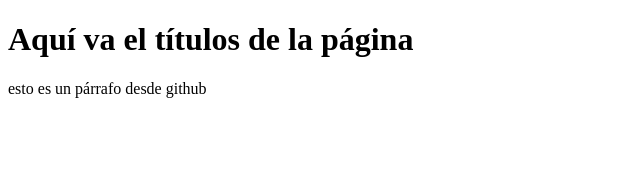
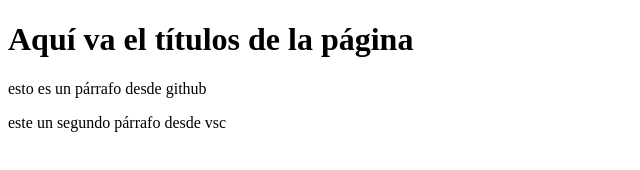
Before and after one commit to mdsanchezv/ProyectoCursoGit_2, a plain HTML site: page index.html in a window 1280 px wide. Shown: the whole page, without its empty margins (0-640 px from the left). Drawn offline with Linux system fonts and the light colour scheme.

Commit message:
agregando 2do parrafo

```diff
--- a/index.html
+++ b/index.html
@@ -9,5 +9,6 @@
 <body>
     <h1>Aquí va el títulos de la página</h1>
     <p>esto es un párrafo desde github</p>
+    <p>este un segundo párrafo desde vsc</p>
 </body>
 </html>
```
